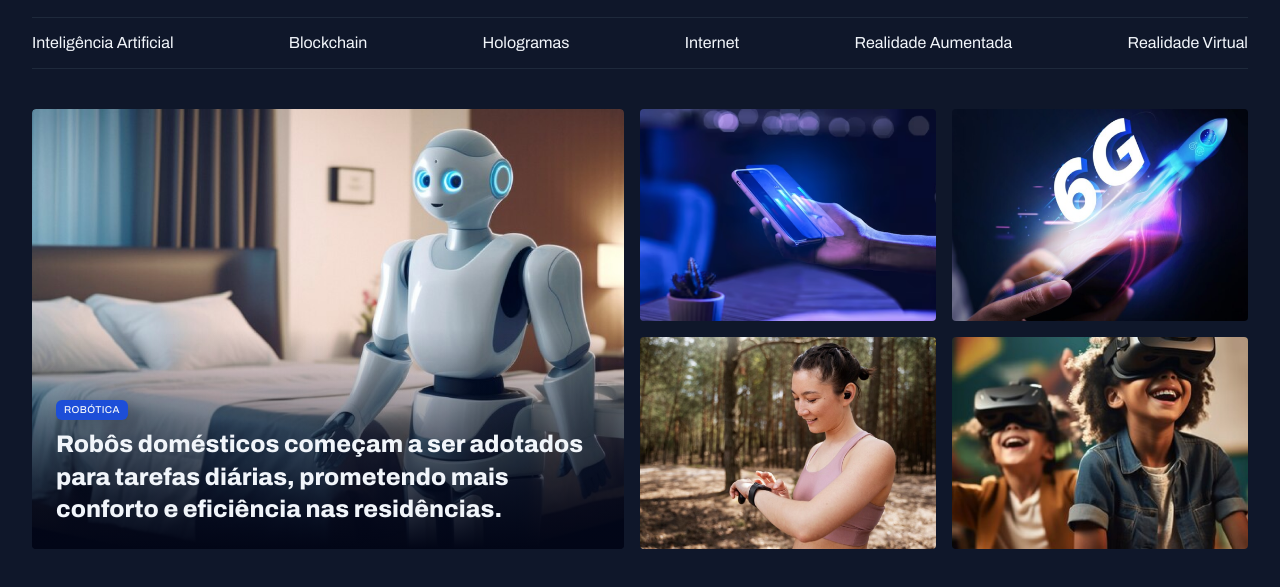
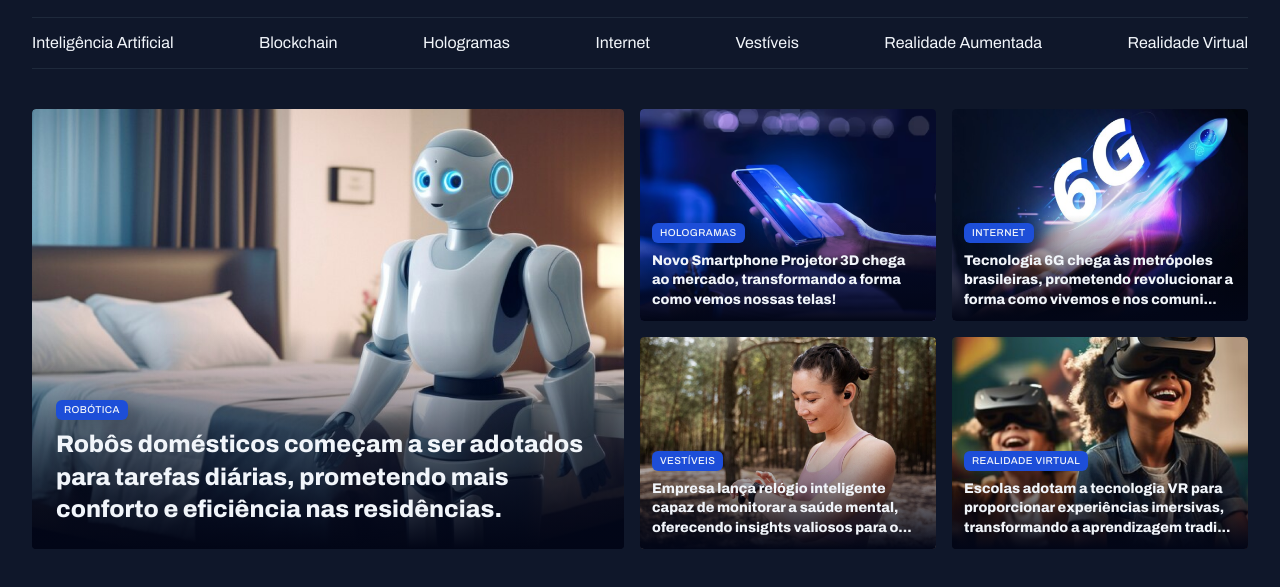
Before and after one commit to FernandaCAmaral/portal-de-noticias, a plain HTML site: page index.html in a window 1280 px wide. Shown: the part 55-642 px from the top of the page. Drawn offline with Linux system fonts and the light colour scheme.

Commit message:
finalizando destaques

```diff
--- a/index.html
+++ b/index.html
@@ -29,6 +29,7 @@
             <a href="#">Blockchain</a>
             <a href="#">Hologramas</a>
             <a href="#">Internet</a>
+            <a href="#">Vestíveis</a>
             <a href="#">Realidade Aumentada</a>
             <a href="#">Realidade Virtual</a>
         </nav>
@@ -37,19 +38,46 @@
     <main class="grid container">
         <section id="featured" class="grid grid-flow-col gap-16">
             <figure class="card">
-                <img src="/assets/images/Image 01.png" alt="">
+                <img src="/assets/images/Image 01.png" alt="Robôs domésticos começam a ser adotados para tarefas diárias, prometendo mais conforto e eficiência nas residências.">
                 <figcaption>
                     <span class="content-tag">Robótica</span>
-                    <h2 class="text-2xl">
-                        Robôs domésticos começam a ser adotados para tarefas diárias, prometendo mais conforto e eficiência nas residências.
-                    </h2>
+                    <h2 class="text-2xl">Robôs domésticos começam a ser adotados para tarefas diárias, prometendo mais conforto e eficiência nas residências.</h2>
                 </figcaption>
             </figure>
+
             <div class="grid grid-cols-2 gap-16">
-                <div><img src="/assets/images/Image 02.png" alt=""></div>
-                <div><img src="/assets/images/Image 03.png" alt=""></div>
-                <div><img src="/assets/images/Image 04.png" alt=""></div>
-                <div><img src="/assets/images/Image 05.png" alt=""></div>
+                <figure class="card">
+                    <img src="/assets/images/Image 02.png" alt="Novo Smartphone Projetor 3D chega ao mercado, transformando a forma como vemos nossas telas!">
+                    <figcaption>
+                        <span class="content-tag">Hologramas</span>
+                        <h2 class="text-lg">Novo Smartphone Projetor 3D chega ao mercado, transformando a forma como vemos nossas telas!</h2>
+                    </figcaption>
+                </figure>
+
+                <figure class="card">
+                    <img src="/assets/images/Image 03.png" alt="Tecnologia 6G chega às metrópoles brasileiras, prometendo revolucionar a forma como vivemos e nos comunicamos.">
+                    <figcaption>
+                        <span class="content-tag">internet</span>
+                        <h2 class="text-lg">Tecnologia 6G chega às metrópoles brasileiras, prometendo revolucionar a forma como vivemos e nos comuni...</h2>
+                    </figcaption>
+                </figure>
+
+                <figure class="card">
+                    <img src="/assets/images/Image 04.png" alt="Empresa lança relógio inteligente capaz de monitorar a saúde mental, oferecendo insights valiosos para o bem-estar pessoal.">
+                    <figcaption>
+                        <span class="content-tag">vestíveis</span>
+                        <h2 class="text-lg">Empresa lança relógio inteligente capaz de monitorar a saúde mental, oferecendo insights valiosos para o...</h2>
+                    </figcaption>
+                </figure>
+
+                <figure class="card">
+                    <img src="/assets/images/Image 05.png" alt="Escolas adotam a tecnologia VR para proporcionar experiências imersivas, transformando a aprendizagem tradicional.">
+                    <figcaption>
+                        <span class="content-tag">realidade virtual</span>
+                        <h2 class="text-lg">Escolas adotam a tecnologia VR para proporcionar experiências imersivas, transformando a aprendizagem tradi...</h2>
+                    </figcaption>
+                </figure>
+
             </div>
         </section>
     </main>
--- a/styles/sections.css
+++ b/styles/sections.css
@@ -23,6 +23,10 @@
         bottom: 0;
         padding: 24px;
 
+        &:has(.text-lg){
+            padding: 12px;
+        }
+
         h2{
             margin-top: 8px;
         }
```
